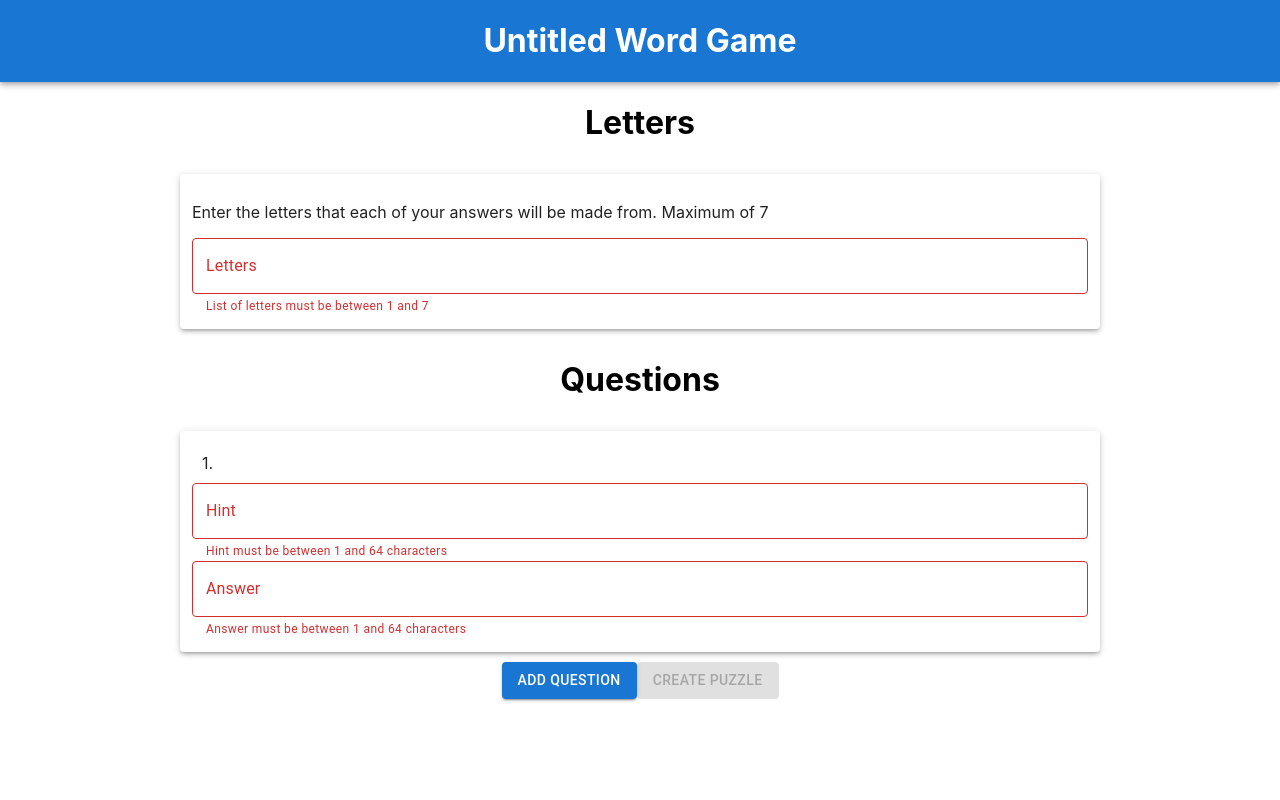
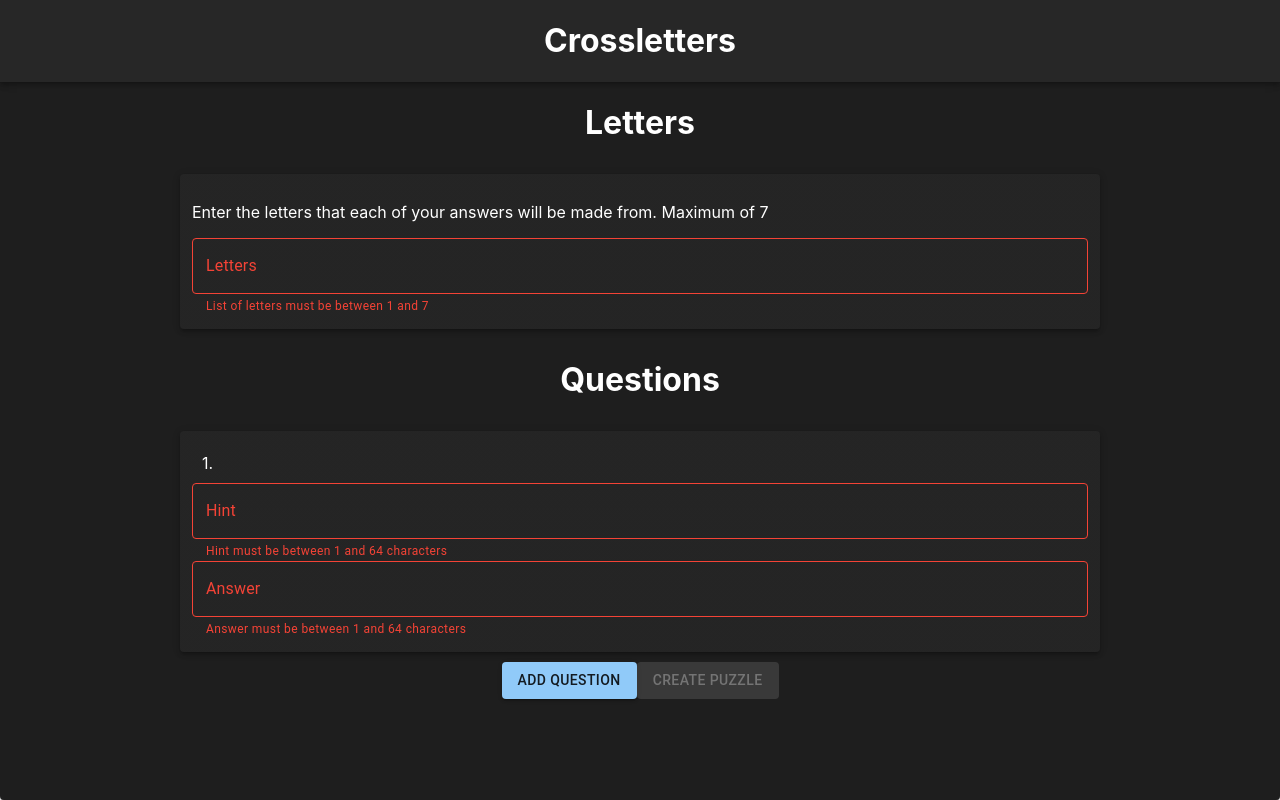
Before and after one commit to jacksontheel/crossletters, a React (Create React App) app: page /words/create in a window 1280 px wide. Built offline with nearby package versions, Linux system fonts and the light colour scheme.

Commit message:
dark mode

```diff
--- a/src/App.tsx
+++ b/src/App.tsx
@@ -9,6 +9,8 @@ import {
   DialogTitle,
   IconButton,
   Paper,
+  ThemeProvider,
+  createTheme,
 } from "@mui/material";
 import { CharacterButton } from "./components/characterButton";
 import { Puzzle } from "./models/models";
@@ -20,8 +22,15 @@ import { BrowserRouter, Route, Routes } from "react-router-dom";
 import { Game } from "./components/game";
 import { GameBuilder } from "./components/gameBuilder";
 
+const darkTheme = createTheme({
+  palette: {
+    mode: "dark",
+  },
+});
+
 function App() {
   return (
+    <ThemeProvider theme={darkTheme}>
       <BrowserRouter basename="/words">
         <Routes>
           <Route path="/" element={<Game />} />
@@ -29,6 +38,7 @@ function App() {
           <Route path="/create" element={<GameBuilder />} />
         </Routes>
       </BrowserRouter>
+    </ThemeProvider>
   );
 }
 
--- a/src/components/characterBox.tsx
+++ b/src/components/characterBox.tsx
@@ -12,7 +12,7 @@ export default function CharacterBox(props: CharacterBoxProps) {
       width: `${50 / props.size}vw`,
       height: "100px",
       margin: "6px",
-      backgroundColor: props.correct ? "#4edb84" : "white",
+      backgroundColor: props.correct ? "#2aa849" : "#121212",
 
       display: "flex",
       alignItems: "center",
--- a/src/components/game.tsx
+++ b/src/components/game.tsx
@@ -108,9 +108,9 @@ export function Game(props: GameProps) {
   };
 
   return (
-    <Box style={styles.root}>
+    <Paper style={styles.root}>
       <AppBar position="sticky" style={styles.box}>
-        <h1>Untitled Word Game</h1>
+        <h1>Crossletters</h1>
       </AppBar>
       {puzzle != null && (
         <Box style={styles.root}>
@@ -170,7 +170,7 @@ export function Game(props: GameProps) {
             keepMounted
             aria-describedby="alert-dialog-slide-description"
           >
-            <DialogTitle>{"Untitled Word Game"}</DialogTitle>
+            <DialogTitle>Crossletters</DialogTitle>
             <DialogContent>
               <DialogContentText>
                 Thanks for playing the demo! If you have the time, please fill
@@ -186,6 +186,6 @@ export function Game(props: GameProps) {
           </Dialog>
         </Box>
       )}
-    </Box>
+    </Paper>
   );
 }
--- a/src/components/gameBuilder.tsx
+++ b/src/components/gameBuilder.tsx
@@ -8,6 +8,7 @@ import {
   DialogContentText,
   DialogTitle,
   IconButton,
+  Link,
   Paper,
   TextField,
 } from "@mui/material";
@@ -106,6 +107,9 @@ export function GameBuilder(props: GameBuilderProps) {
   };
 
   const styles = {
+    root: {
+      minHeight: "100vh"
+    },
     box: {
       display: "flex",
       flexDirection: "row",
@@ -131,9 +135,9 @@ export function GameBuilder(props: GameBuilderProps) {
   };
 
   return (
-    <Box>
+    <Paper style={styles.root}>
       <AppBar position="sticky" style={styles.box}>
-        <h1>Untitled Word Game</h1>
+        <h1>Crossletters</h1>
       </AppBar>
       <h1 style={styles.box}>Letters</h1>
       <Box style={styles.box}>
@@ -258,16 +262,24 @@ export function GameBuilder(props: GameBuilderProps) {
             <p>
               Your puzzle has been created and can be shared with this link:
             </p>
-            <a href={"https://jacksontheel.com/words/" + link}>
+            <Link href={"https://jacksontheel.com/words/" + link}>
               {"jacksontheel.com/words/" + link}
-            </a>
+            </Link>
           </DialogContentText>
         </DialogContent>
         <DialogActions>
-          <Button onClick={() => navigator.clipboard.writeText("https://jacksontheel.com/words/" + link)}>Copy link</Button>
+          <Button
+            onClick={() =>
+              navigator.clipboard.writeText(
+                "https://jacksontheel.com/words/" + link,
+              )
+            }
+          >
+            Copy link
+          </Button>
           <Button onClick={() => setFinished(false)}>Close</Button>
         </DialogActions>
       </Dialog>
-    </Box>
+    </Paper>
   );
 }
```
Lines whose indentation alone changed are shown as unchanged.
